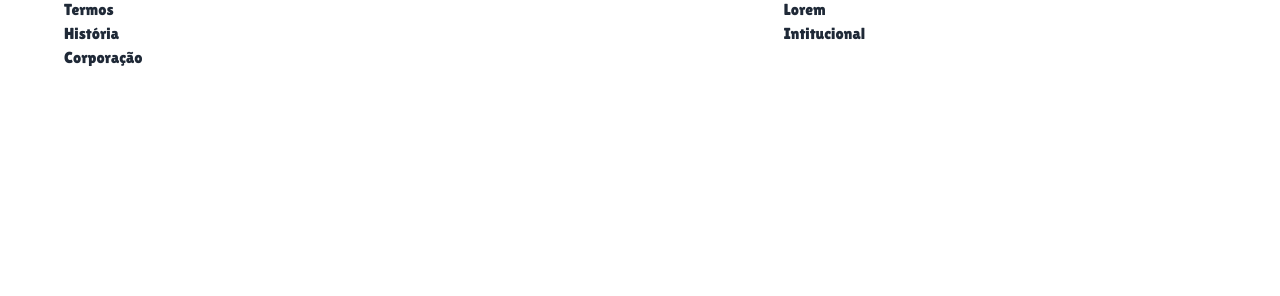
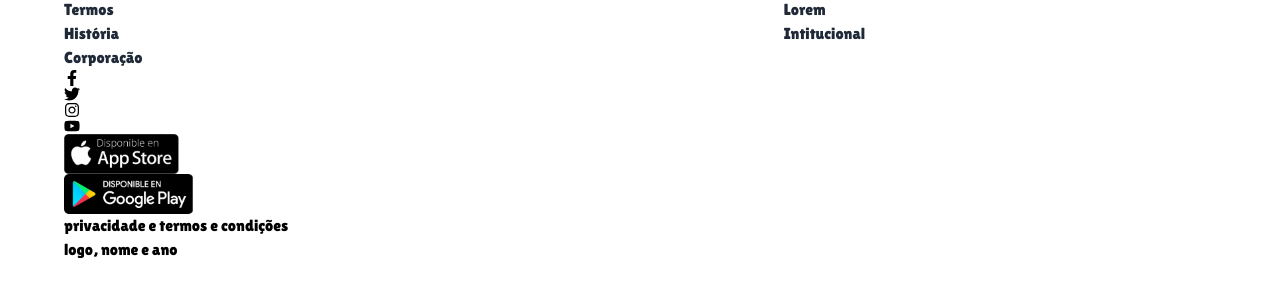
Before and after one commit to carlosna7/Hamburgueiraria-next, a Next.js app: page / in a window 1280 px wide. Shown: the part 1452-1748 px from the top of the page. Before the commit the page ends 1586 px from the top, so only its background shows below. Built offline with nearby package versions, Linux system fonts and the light colour scheme.

Commit message:
att footer

```diff
--- a/src/components/layout/Footer.tsx
+++ b/src/components/layout/Footer.tsx
@@ -1,5 +1,6 @@
 import React from 'react'
 import Section from './Section'
+import { FaFacebookF, FaTwitter, FaInstagram, FaYoutube } from "react-icons/fa"
 
 const Footer = () => {
   return (
@@ -53,6 +54,32 @@ const Footer = () => {
         </div>
 
       </div>
+
+      <div>
+        <div>
+          <FaFacebookF/>
+          <FaTwitter />
+          <FaInstagram />
+          <FaYoutube />
+        </div>
+
+        <div>
+          <img className='h-[40px]' src="../appImg.png" alt="" />
+          <img className='h-[40px]' src="../googlePlayImg.png" alt="" />
+        </div>
+      </div>
+
+      <div>
+
+        <div>
+          privacidade e termos e condições
+        </div>
+
+        <div>
+          logo, nome e ano
+        </div>
+
+      </div>
     </Section>
   )
 }
```
